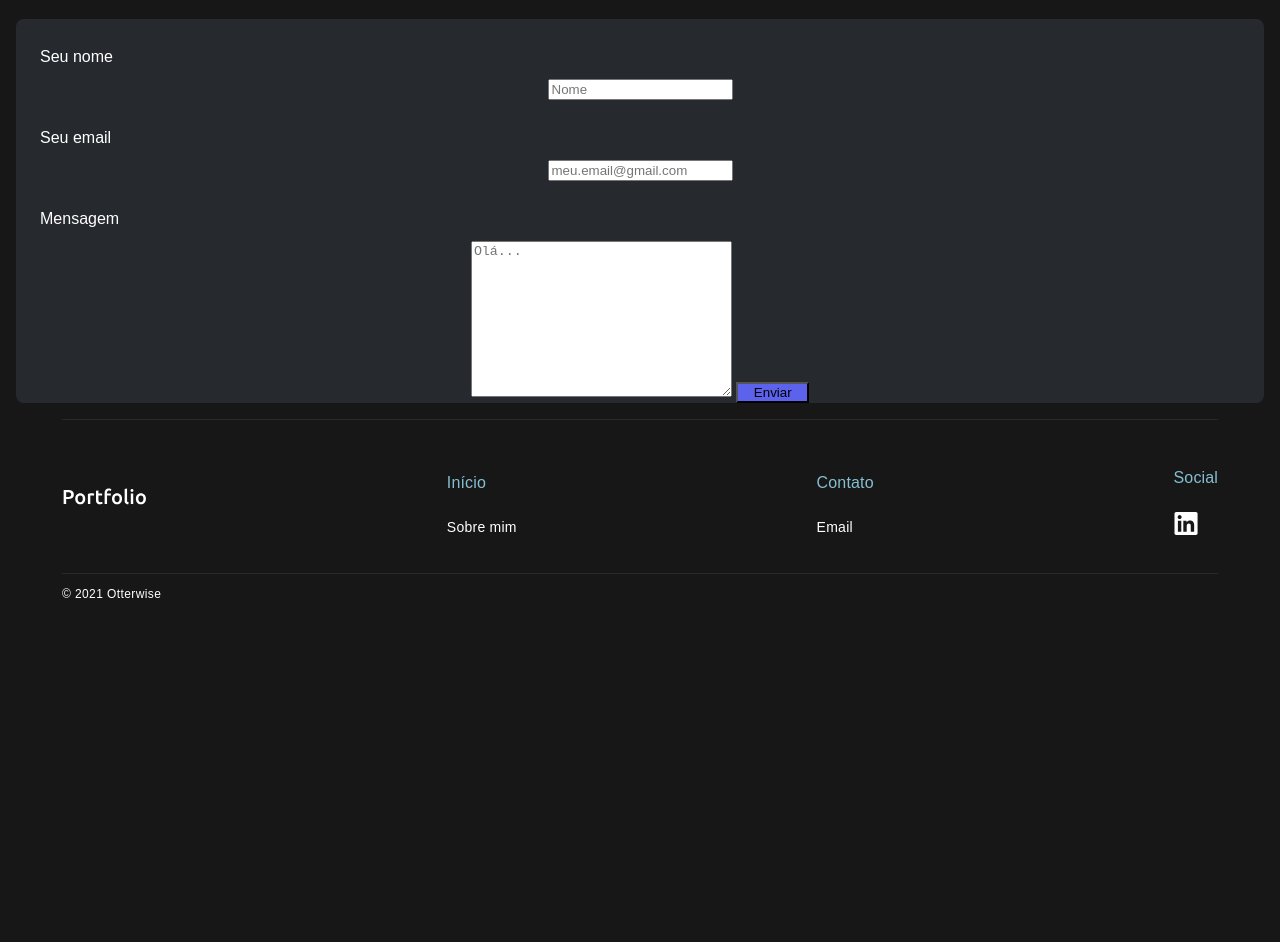
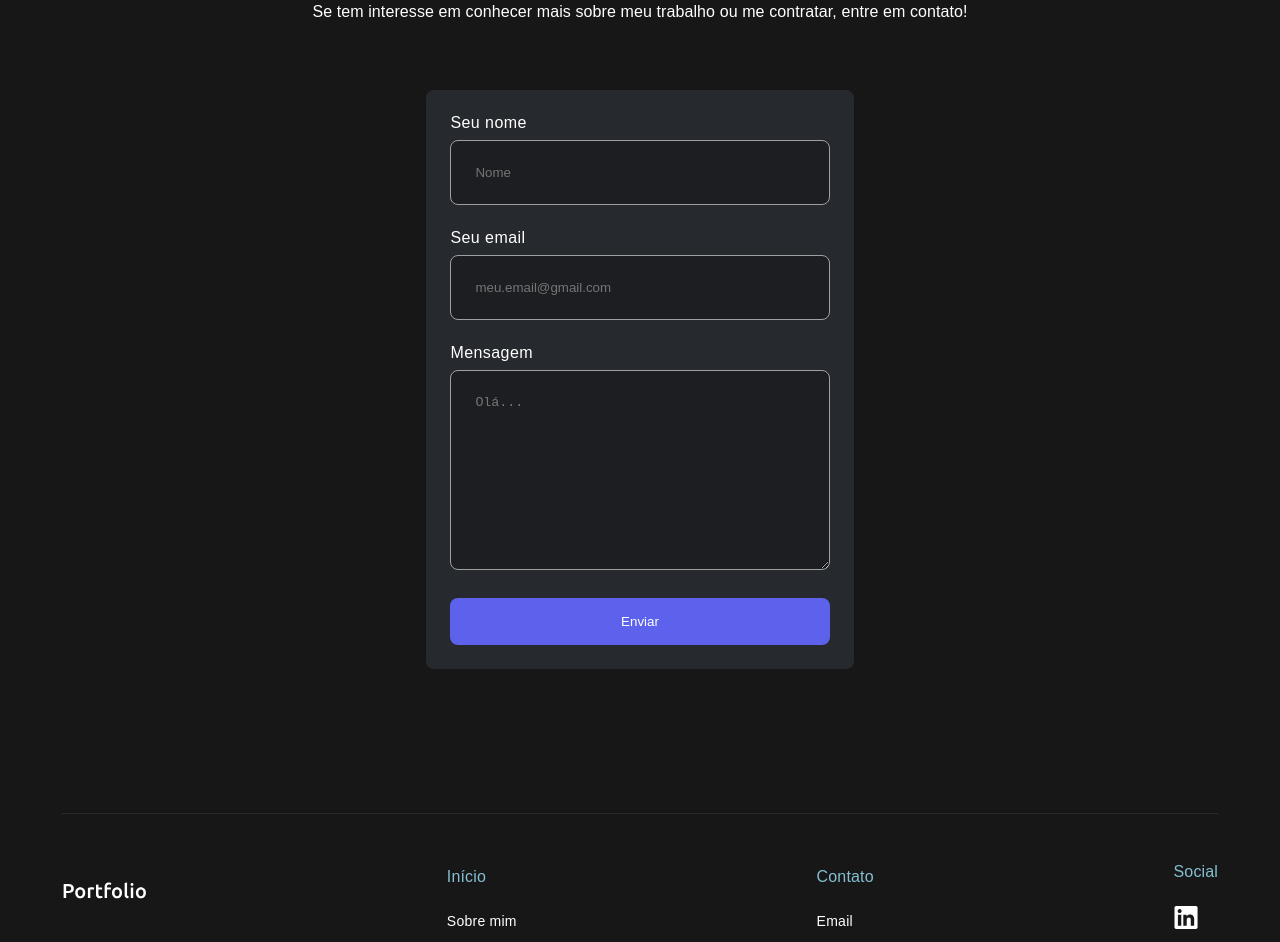
Before and after one commit to ybbento/projeto-semana07-starter, a website built with Parcel: page src/contact.html in a window 1280 px wide. Shown: the part 194-1136 px from the top of the page. Before the commit the page ends 808 px from the top, so only its background shows below. Built offline with nearby package versions, Linux system fonts and the light colour scheme.

Commit message:
add new  updates to project

```diff
--- a/src/assets/main.js
+++ b/src/assets/main.js
@@ -23,6 +23,16 @@ window.onload = () => {
 			isClosed = true;
 		}
 	});
+
+	const form = document.querySelector(".contact-form");
+
+	form.addEventListener("submit", (event) => {
+		event.preventDefault();
+		const data = {
+			title: event.target[0].value,
+			email: event.target[1].value,
+			message: event.target[2].value,
+		};
+		console.log(data);
+	});
 };
-
-console.log("teste");
--- a/src/contact.html
+++ b/src/contact.html
@@ -107,7 +107,11 @@
 				</label>
 				<label for="" class="contact-form-label">
 					<p class="contact-form-label-title">Seu email</p>
-					<input type="text" placeholder="meu.email@gmail.com" />
+					<input
+						type="text"
+						placeholder="meu.email@gmail.com"
+						class="contact-form-label-text"
+					/>
 				</label>
 				<label for="" class="contact-form-label">
 					<p class="contact-form-label-title">Mensagem</p>
@@ -117,9 +121,12 @@
 						cols="30"
 						rows="10"
 						placeholder="Olá..."
+						class="contact-form-label-text"
 					></textarea>
 				</label>
-				<input type="button" value="Enviar" class="button__solid" />
+				<button type="submit" class="contact-form-button button__solid">
+					Enviar
+				</button>
 			</form>
 		</section>
 		<footer class="footer">
--- a/src/contact.scss
+++ b/src/contact.scss
@@ -5,6 +5,11 @@
 	padding: 16px;
 	text-align: center;
 	color: white;
+	@media (min-width: 992px) {
+		display: flex;
+		align-items: center;
+		flex-direction: column;
+	}
 	&-title {
 		margin: 0;
 		font-weight: 500;
@@ -12,6 +17,11 @@
 		line-height: 40px;
 		padding-bottom: 16px;
 		// color: white;
+		@media (min-width: 920px) {
+			font-size: 60px;
+			line-height: 71px;
+			letter-spacing: 0.5px;
+		}
 	}
 	&-text {
 		margin: 0;
@@ -19,25 +29,51 @@
 		letter-spacing: 0.1px;
 		line-height: 24px;
 		padding-bottom: 24px;
+		@media (min-width: 920px) {
+			font-weight: 500;
+			font-size: 16px;
+			line-height: 20px;
+		}
 	}
 
 	&-form {
 		background: $grayBorder;
 		border-radius: 8px;
-		padding-left: 24px;
-		padding-right: 24px;
+		padding: 0 24px 24px 24px;
+		@media (min-width: 992px) {
+			margin-bottom: 128px;
+			margin-top: 44px;
+		}
 		&-label {
-			font-size: 16px;
+			margin: 0;
+			padding: 0;
 
 			&-title {
 				margin: 0;
+				margin-bottom: 8px;
 				text-align: start;
-				line-height: 28px;
-				padding-bottom: 8px;
 				padding-top: 24px;
+
+				// padding-bottom: 8px;
+
+				letter-spacing: 0.44px;
 			}
 			&-text {
+				background-color: $colorRellenos;
+				border-radius: 8px;
+				border: 1px solid #a0a0a1;
+				padding: 24px;
+				width: 100%;
+				color: white;
 			}
+		}
+		&-button {
+			width: 100%;
+			padding: 16px;
+			color: white;
+			border-radius: 8px;
+			border: none;
+			margin-top: 24px;
 		}
 	}
 }
--- a/src/index.scss
+++ b/src/index.scss
@@ -1,4 +1,4 @@
-@import '_variables', '_styles';
+@import "_variables", "_styles";
 
 .my-info {
 	display: flex;
@@ -38,13 +38,13 @@
 
 	.button__solid {
 		margin-bottom: 16px;
+		text-decoration: none;
 		@media (min-width: 992px) {
 			margin-bottom: 0;
 			margin-right: 20px;
 		}
 	}
 }
-
 
 .about {
 	padding: 0 16px 64px 16px;
```
Lines whose indentation alone changed are shown as unchanged.
